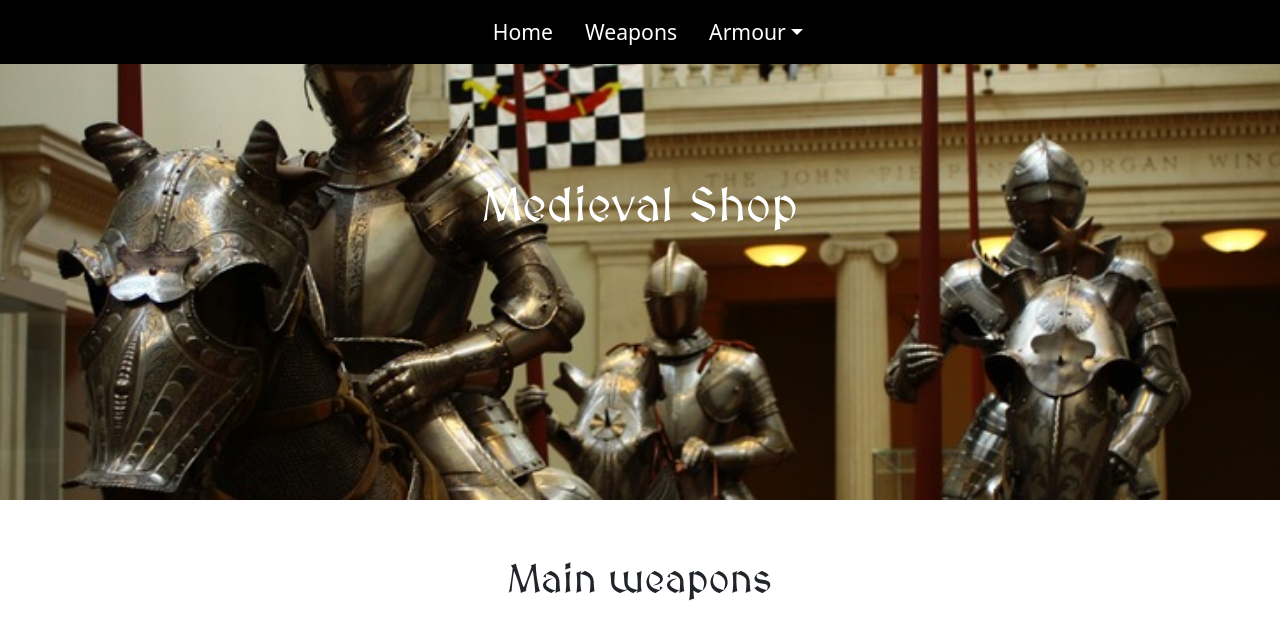
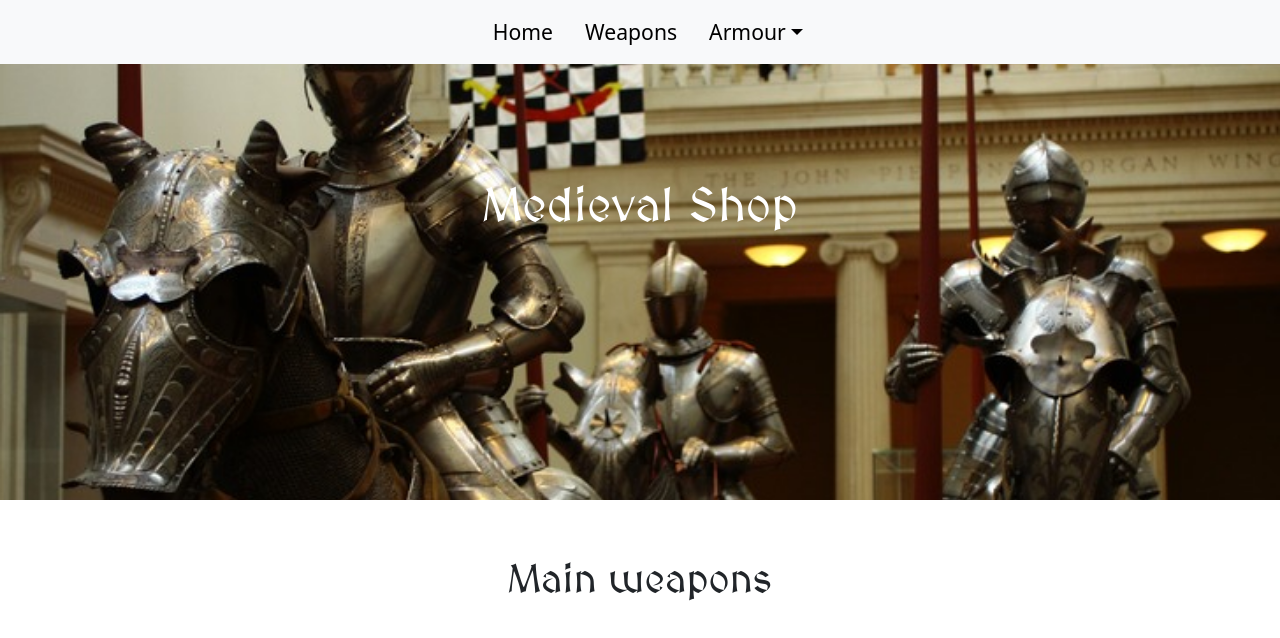
Before and after one commit to Azlou77/JS-Node-projects, a website with bundled scripts: page projects/index.html in a window 1280 px wide. Built offline with nearby package versions, Linux system fonts and the light colour scheme; some packages are replaced by stand-ins of ours; no server answers.

Commit message:
update style navbar

```diff
--- a/projects/css/style.css
+++ b/projects/css/style.css
@@ -2,8 +2,8 @@
 
 /* navbar */
 .nav a, .nav a:hover, .nav a:active, .nav a:focus,ul {
-    color: white;
-    background-color: black !important;
+    color: black;
+    background-color: rgba(var(--bs-light-rgb),var(--bs-bg-opacity)) !important;
     font-size: 1.15em;
   }
 
--- a/projects/index.html
+++ b/projects/index.html
@@ -14,7 +14,7 @@
 
 
  <!--Bootstrap navbar-->
-    <nav class="navbar navbar-expand-lg navbar-light  bg-black justify-content-center fixed-top">
+    <nav class="navbar navbar-expand-lg navbar-light  bg-light justify-content-center fixed-top">
         <ul class="nav">
             <!--Logo-->
             <a class="navbar-brand" href="#">
```
